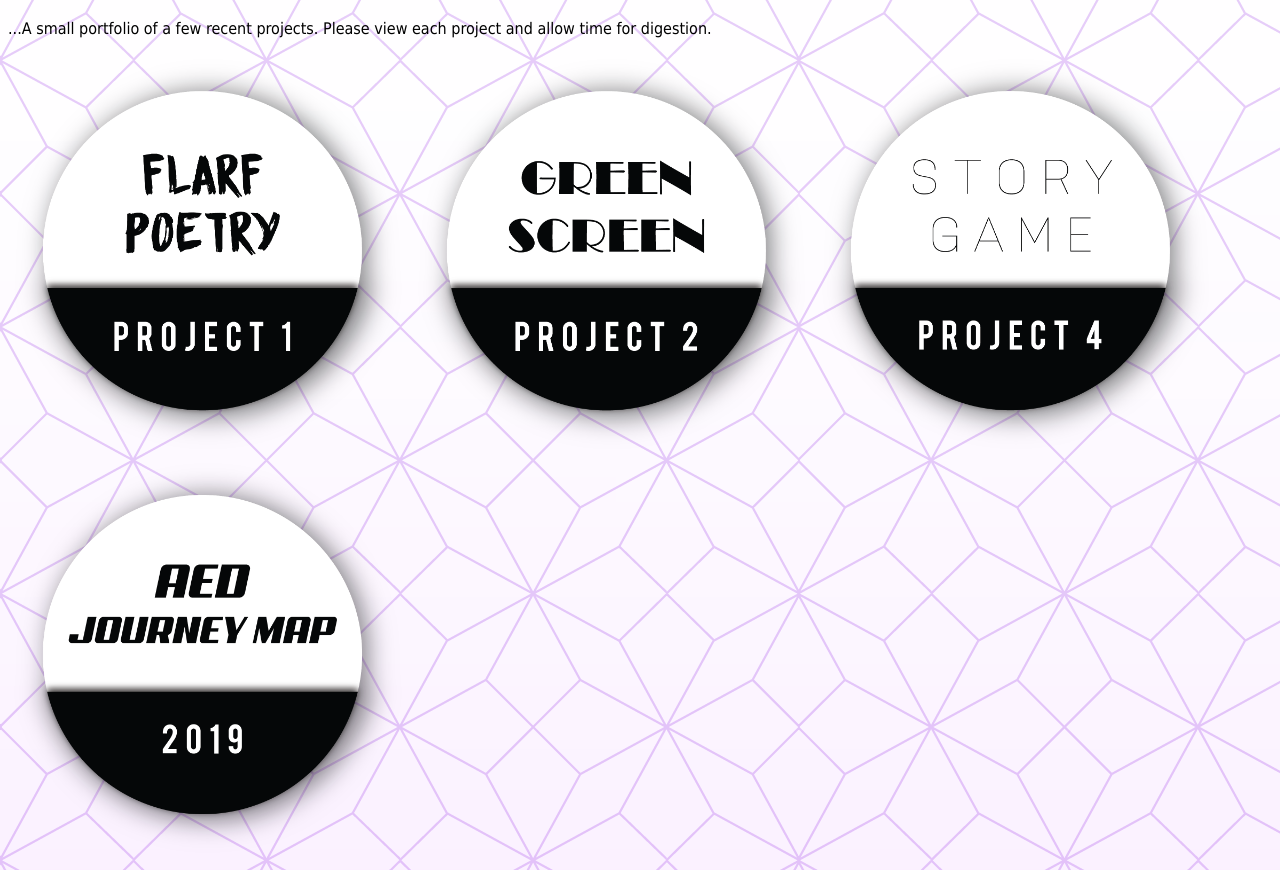
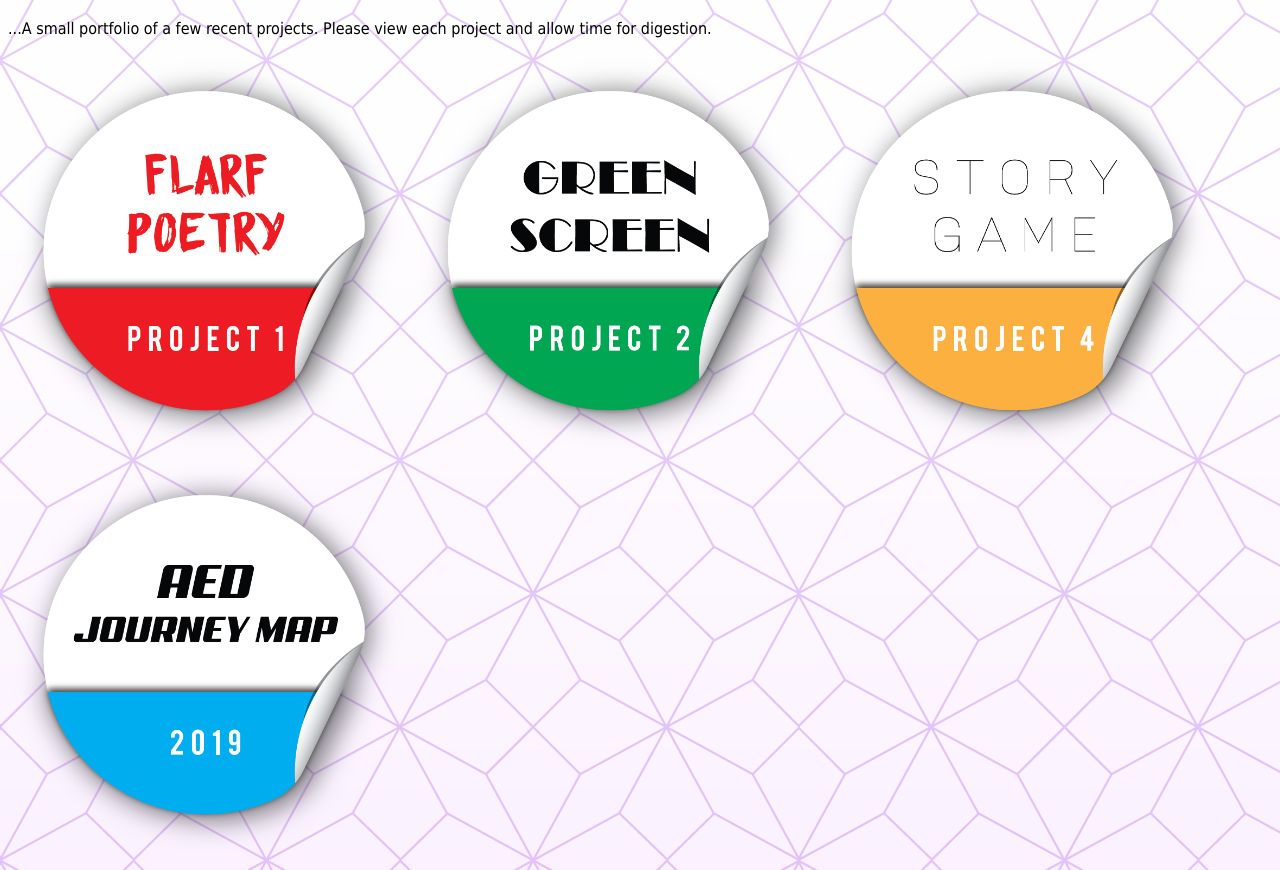
Before and after one commit to braxchass/project5, a plain HTML site: page index.html in a window 1280 px wide. Shown: the part 73-943 px from the top of the page. Drawn offline with Linux system fonts and the light colour scheme.

Commit message:
Update index.html

```diff
--- a/index.html
+++ b/index.html
@@ -11,10 +11,10 @@
 </body>
 </html>
 
-<img src="Button11.png" alt="Girl in a jacket" style="width:400px;height:400px;">
+<img src="Button111.png" alt="Girl in a jacket" style="width:400px;height:400px;">
 
-<img src="Button22.png" alt="Girl in a jacket" style="width:400px;height:400px;">
+<img src="Button222.png" alt="Girl in a jacket" style="width:400px;height:400px;">
 
-<img src="Button33.png" alt="Girl in a jacket" style="width:400px;height:400px;">
+<img src="Button333.png" alt="Girl in a jacket" style="width:400px;height:400px;">
 
-<img src="Button44.png" alt="Girl in a jacket" style="width:400px;height:400px;">
+<img src="Button444.png" alt="Girl in a jacket" style="width:400px;height:400px;">
```
